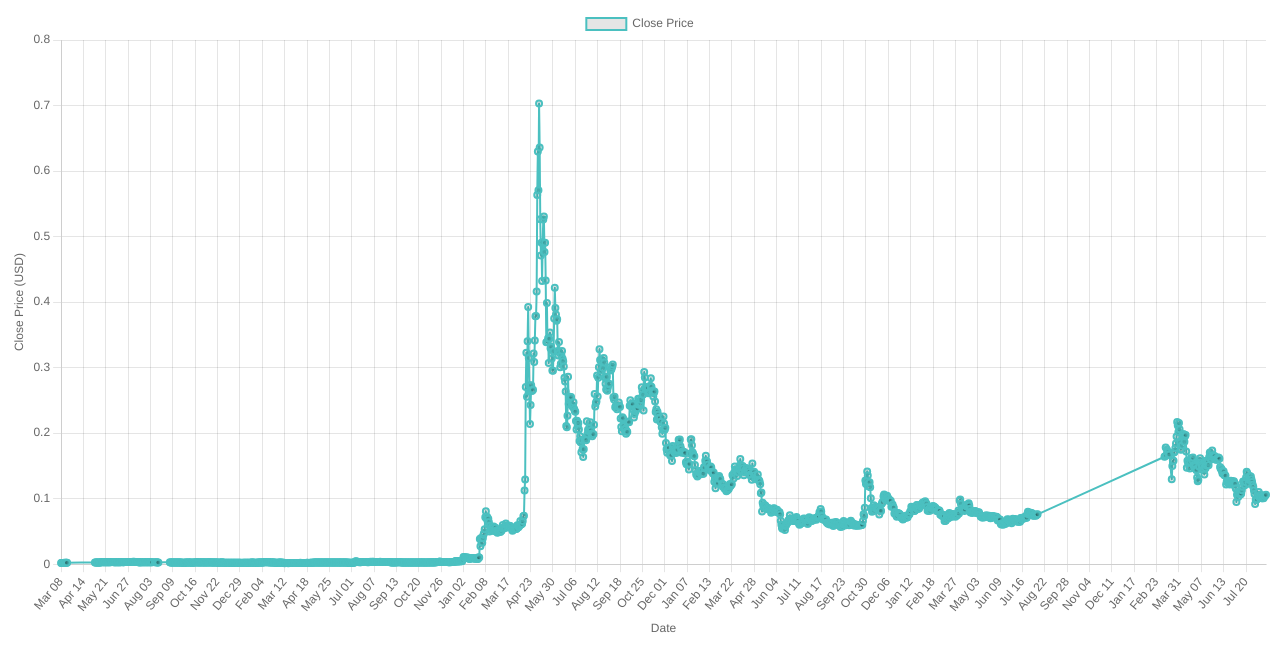
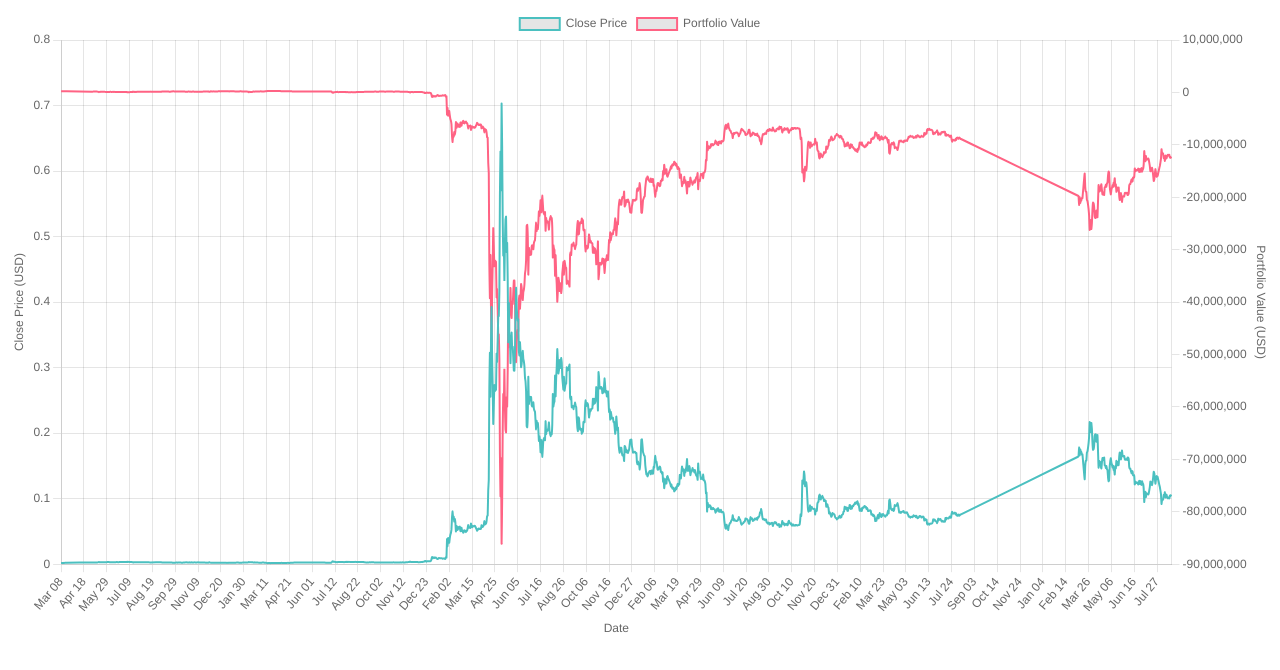
Before and after one commit to pablitomilenio/Crypto-Chart-24-25-26, a plain HTML site: page index.html in a window 1280 px wide. Drawn offline with Linux system fonts and the light colour scheme.

Commit message:
shows the portfolio value but as a graph

```diff
--- a/script.js
+++ b/script.js
@@ -37,22 +37,52 @@ function renderChart(data) {
     const dates = data.map(item => item.Date);
     const closes = data.map(item => parseFloat(item.Close));
 
+    // Reverse arrays for chronological order
+    dates.reverse();
+    closes.reverse();
+
+    // Calculate the number of units shorted at the initial price
+    const initialCash = 240000; // Initial portfolio value
+    const initialPrice = closes[0]; // Initial close price
+    const numUnits = initialCash / initialPrice;
+
+    // Calculate portfolio values over time
+    const portfolioValues = closes.map(price => {
+        const profitLoss = (initialPrice - price) * numUnits;
+        const portfolioValue = initialCash + profitLoss;
+        return portfolioValue;
+    });
+
     // Get the canvas context
     const ctx = document.getElementById('myChart').getContext('2d');
 
     // Create a new Chart instance
     new Chart(ctx, {
-        type: 'line',
+        type: 'line', // Specify the chart type
         data: {
-            labels: dates.reverse(), // Reverse for chronological order
-            datasets: [{
-                label: 'Close Price',
-                data: closes.reverse(),
-                borderColor: 'rgba(75, 192, 192, 1)',
-                borderWidth: 2,
-                fill: false,
-                tension: 0.1
-            }]
+            labels: dates,
+            datasets: [
+                {
+                    label: 'Close Price',
+                    data: closes,
+                    yAxisID: 'y',
+                    borderColor: 'rgba(75, 192, 192, 1)',
+                    borderWidth: 2,
+                    pointRadius: 0,
+                    fill: false,
+                    tension: 0.1
+                },
+                {
+                    label: 'Portfolio Value',
+                    data: portfolioValues,
+                    yAxisID: 'y1',
+                    borderColor: 'rgba(255, 99, 132, 1)',
+                    borderWidth: 2,
+                    pointRadius: 0,
+                    fill: false,
+                    tension: 0.1
+                }
+            ]
         },
         options: {
             scales: {
@@ -71,9 +101,22 @@ function renderChart(data) {
                     }
                 },
                 y: {
+                    type: 'linear',
+                    position: 'left',
                     title: {
                         display: true,
                         text: 'Close Price (USD)'
+                    }
+                },
+                y1: {
+                    type: 'linear',
+                    position: 'right',
+                    title: {
+                        display: true,
+                        text: 'Portfolio Value (USD)'
+                    },
+                    grid: {
+                        drawOnChartArea: false
                     }
                 }
             },
@@ -82,8 +125,14 @@ function renderChart(data) {
                     display: true
                 },
                 tooltip: {
-                    enabled: true
+                    enabled: true,
+                    mode: 'index',
+                    intersect: false
                 }
+            },
+            interaction: {
+                mode: 'index',
+                intersect: false
             }
         }
     });
```
Also changed, not shown: index.html (+3 -3 lines).
